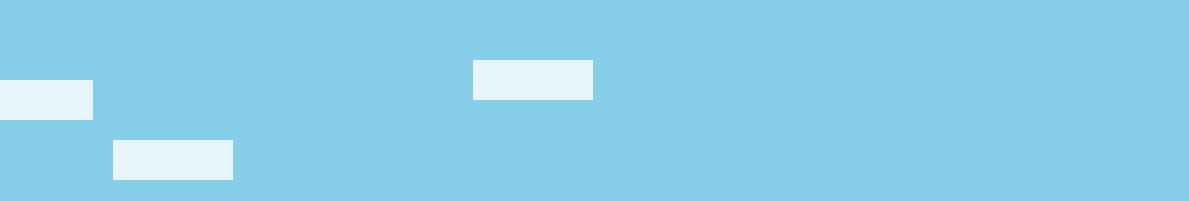
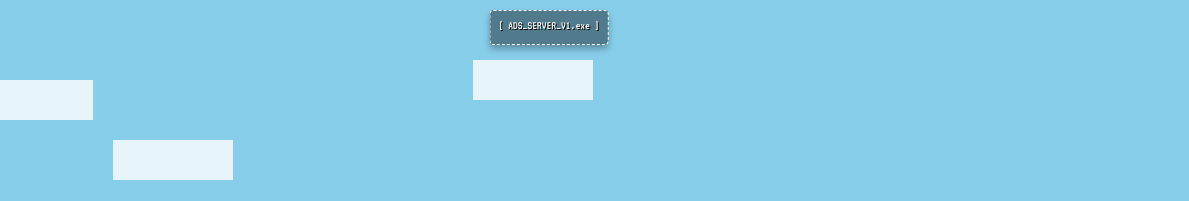
Before and after one commit to midnightclown999-ux/4V3S-downloader, a plain HTML site: page index.html in a window 1280 px wide. Shown: the top 201 px of the page, 91-1280 px from the left. Drawn offline with Linux system fonts and the light colour scheme.

Commit message:
update iklan
update iklan

```diff
--- a/index.html
+++ b/index.html
@@ -10,6 +10,12 @@
 </head>
 <body>
 
+    <div class="ad-container-top">
+        <p style="color:white; font-family:'VT323'; font-size:12px; margin-bottom:5px; text-shadow:1px 1px 0 #000;">[ ADS_SERVER_V1.exe ]</p>
+
+        <script async="async" data-cfasync="false" src="//pl28166654.effectivegatecpm.com/d8decb32f6ed1ec103989b0c9536a0c6/invoke.js"></script>
+        <div id="container-d8decb32f6ed1ec103989b0c9536a0c6"></div>
+        </div>
     <div class="desktop-grid">
         <div class="desktop-shortcut">
             <div class="icon-box yt"><i class="fa-brands fa-youtube"></i></div>
--- a/style.css
+++ b/style.css
@@ -210,3 +210,24 @@ button:active { border: 2px solid #404040; border-right-color: #fff; border-bott
     border: 2px solid #888; border-bottom-color: #fff; border-right-color: #fff;
     padding: 4px 10px; background: #c0c0c0;
 }
+/* --- STYLE UNTUK IKLAN (OPSI 1) --- */
+.ad-container-top {
+    position: absolute;
+    top: 10px;          /* Jarak dari atas layar */
+    left: 50%;
+    transform: translateX(-50%); /* Agar pas di tengah horisontal */
+    z-index: 5;         /* Di bawah window (z-index:10) tapi di atas background */
+    text-align: center;
+    background: rgba(0, 0, 0, 0.4); /* Kotak transparan gelap */
+    padding: 8px;
+    border: 1px dashed #fff;
+    border-radius: 4px;
+    box-shadow: 0 4px 6px rgba(0,0,0,0.3);
+}
+
+/* Sembunyikan iklan banner di HP agar layar tidak penuh */
+@media (max-width: 600px) {
+    .ad-container-top {
+        display: none;
+    }
+}
```
